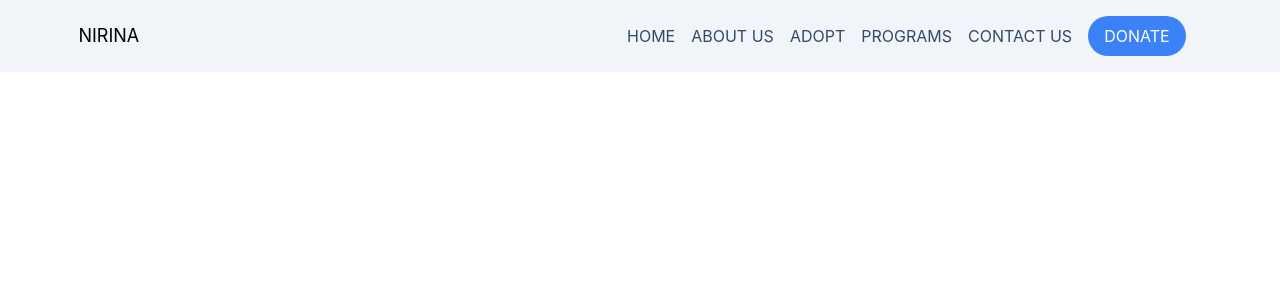
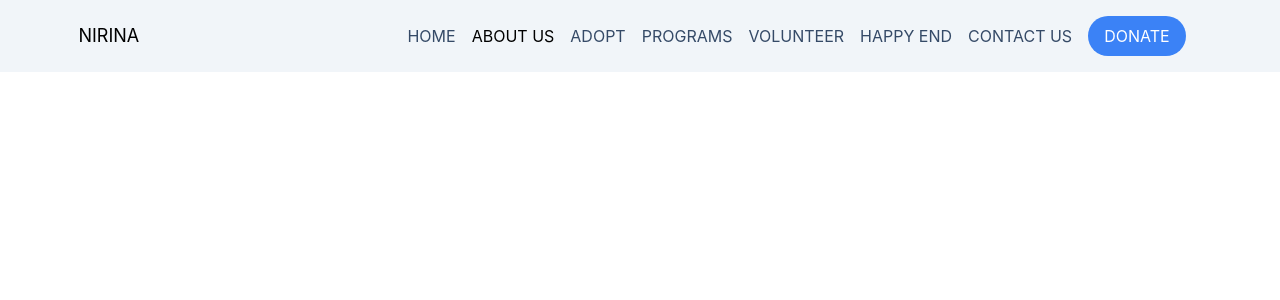
Before and after one commit to DenisKantic/ADOPT_PETS_NIRINA_COLLAB, a React (Create React App) app: page / in a window 1280 px wide. Shown: the top 300 px of the page. Built offline with nearby package versions, Linux system fonts and the light colour scheme.

Commit message:
added hover dropdown menu and inserted another elements

```diff
--- a/src/components/HomePage/Navigation.jsx
+++ b/src/components/HomePage/Navigation.jsx
@@ -5,10 +5,9 @@ import {AiOutlineMenu,AiOutlineClose,AiOutlineHome,AiOutlineInfoCircle, AiOutlin
 
 const Navigation = () => {
 
+
     const [nav,setNav]=useState(false);
-
     const [color,setColor] = useState(false);
-
 
     const changeBackground = () => {
       if (window.scrollY >= 90){
@@ -52,12 +51,29 @@ const Navigation = () => {
              <ul className='flex flex-row items-center text-[#354a67] text-md'>
               <li className='mr-4 cursor-pointer
                             hover:font-[600]'>HOME</li>
-              <li className='mr-4 cursor-pointer
-                            hover:font-[600]'>ABOUT US</li>
+
+            <div className='flex justify-center'>
+              <button class="peer mr-4 py-2 text-black">ABOUT US</button>
+        <div class="hidden absolute peer-hover:flex hover:flex
+         w-auto bg-green-700 text-sm mt-10
+         flex-col bg-white drop-shadow-lg">
+            <a class="px-4 py-3 text-white hover:text-black" href="/">OUR STORY</a>
+            <a class="px-4 py-3 text-white hover:text-black" href="/">OUR TEAM</a>
+            <a class="px-4 py-3 text-white hover:text-black" href="/">FACILITIES</a>
+            <a class="px-4 py-3 text-white hover:text-black" href="/">HOW TO ADOPT</a>
+        </div>
+    </div>
+
+
+              {/* testing */}
               <li className='mr-4 cursor-pointer
                             hover:font-[600]'>ADOPT</li>
               <li className='mr-4 cursor-pointer
                             hover:font-[600]'>PROGRAMS</li>
+              <li className='mr-4 cursor-pointer
+                            hover:font-[600]'>VOLUNTEER</li>
+                 <li className='mr-4 cursor-pointer
+                            hover:font-[600]'>HAPPY END</li>
               <li className='mr-4 cursor-pointer
                             hover:font-[600]'>CONTACT US</li>
               <li className='mr-4 cursor-pointer bg-blue-500 rounded-full px-4 py-2 text-white
```
